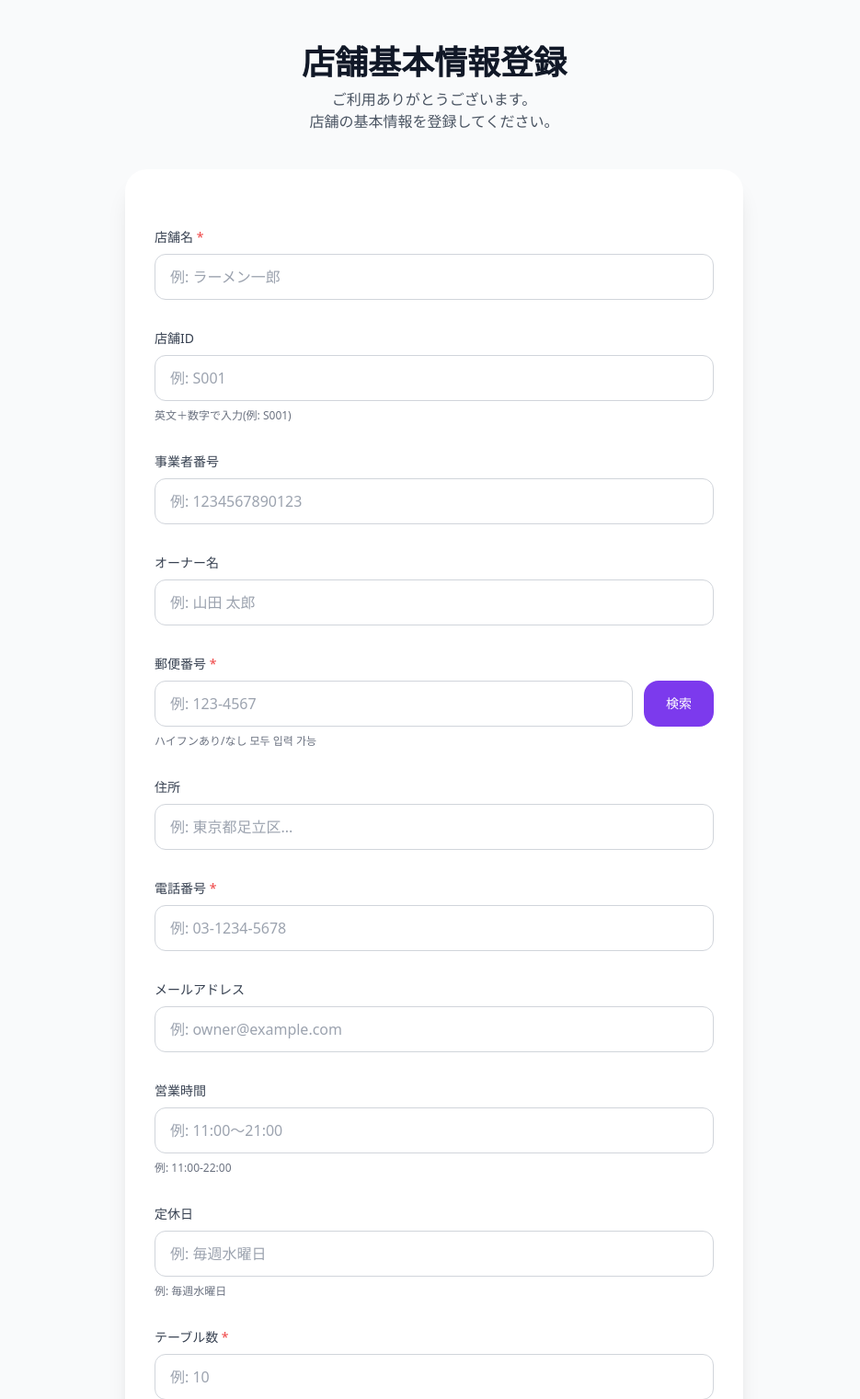
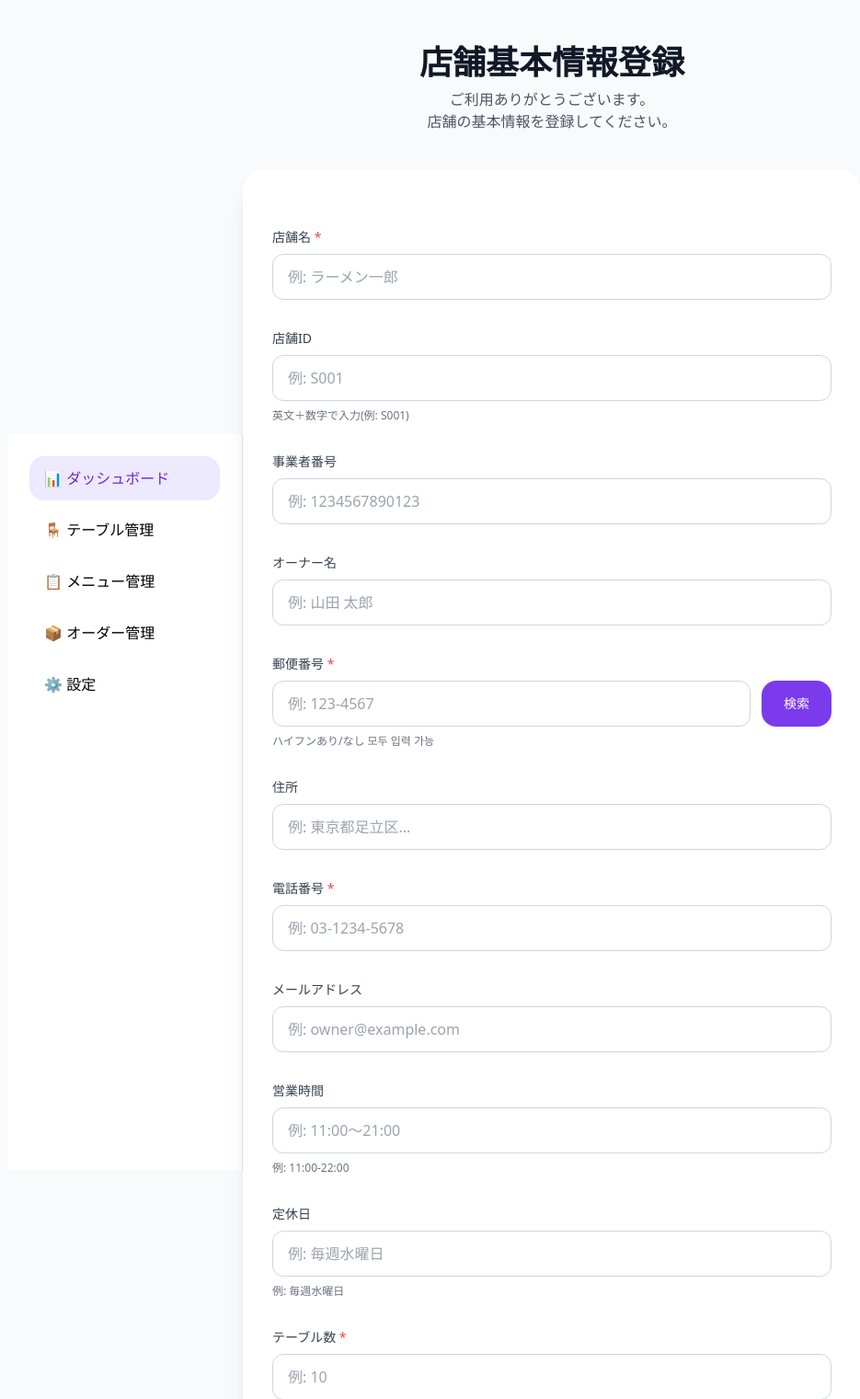
Before and after one commit to Junjehyun/mobile-order_django, a Django app: page /stores/register/ in a window 1280 px wide. Shown: the top 1521 px of the page at 92% size, without its empty margins (168-1103 px from the left). Run offline with Django 5.2, Linux system fonts and the light colour scheme; the visitor is signed in with stand-in values (Sample User, id 1).

Commit message:
Make Sidebar

```diff
--- a/templates/admin/A02_store_register.html
+++ b/templates/admin/A02_store_register.html
@@ -2,8 +2,8 @@
 {% block content %}
 
 <div class="min-h-screen bg-gray-50 flex items-center justify-center py-12 px-4">
+    {% include "layouts/includes/sidebar.html" %}
     <div class="max-w-2xl w-full">
-
         <!-- ヘッダー -->
         <div class="text-center mb-10">
             <h1 class="text-4xl font-bold text-gray-900 mb-2">店舗基本情報登録</h1>
--- a/templates/layouts/includes/sidebar.html
+++ b/templates/layouts/includes/sidebar.html
@@ -0,0 +1,11 @@
+<div class="w-64 bg-white border-r min-h-screen p-6">
+    <nav class="space-y-2">
+        <a href="{% url 'stores:a03_dashboard' %}" class="block px-4 py-3 bg-violet-100 text-violet-700 rounded-2xl font-medium">
+            📊 ダッシュボード
+        </a>
+        <a href="#" class="block px-4 py-3 hover:bg-gray-100 rounded-2xl transition">🪑 テーブル管理</a>
+        <a href="#" class="block px-4 py-3 hover:bg-gray-100 rounded-2xl transition">📋 メニュー管理</a>
+        <a href="#" class="block px-4 py-3 hover:bg-gray-100 rounded-2xl transition">📦 オーダー管理</a>
+        <a href="#" class="block px-4 py-3 hover:bg-gray-100 rounded-2xl transition">⚙️ 設定</a>
+    </nav>
+</div>
```
Also changed, not shown: templates/admin/A03_dashboard.html (+21 -0 lines).
